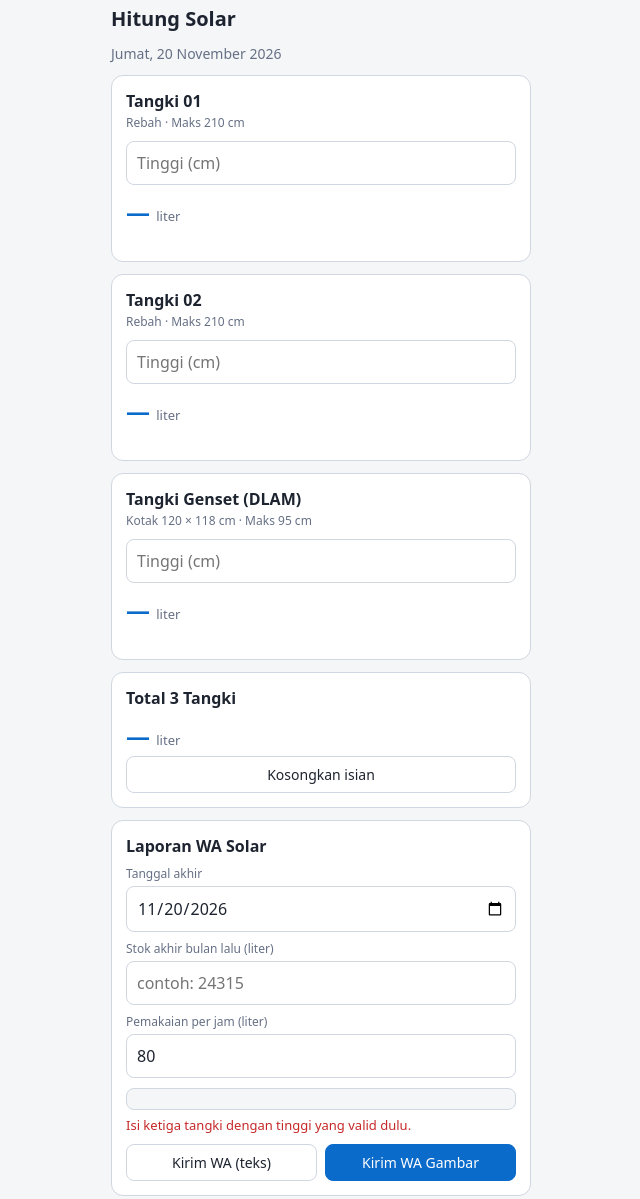
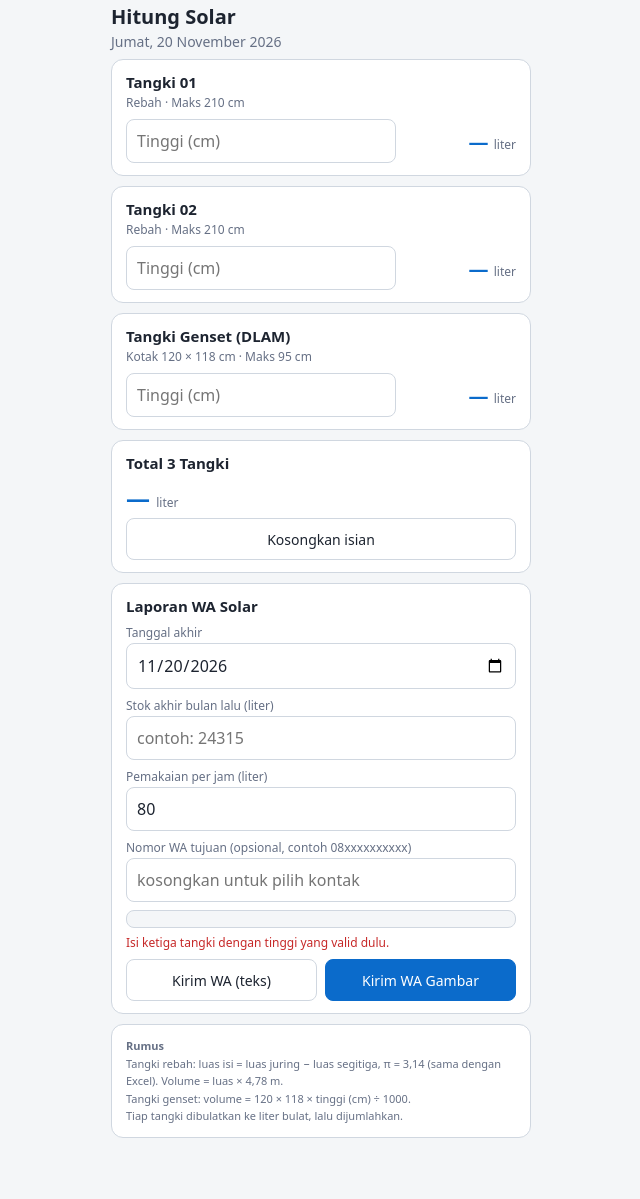
Before and after one commit to Chuumyxx/hitung-solar, a plain HTML site: page index.html in a window 1280 px wide. Shown: the part 11-1210 px from the top of the page, without its empty margins (319-959 px from the left). After the commit the page ends 1171 px from the top, so only its background shows below. Drawn offline with Linux system fonts and the light colour scheme.

Commit message:
Add files via upload

```diff
--- a/index.html
+++ b/index.html
@@ -37,6 +37,28 @@ select{width:84px}
 .wa-tombol .btn{margin-top:0;flex:1}
 .btn-utama{background:var(--acc);border-color:var(--acc);color:#fff}
 .tanggal{font-size:14px;color:var(--mut);margin:0 0 12px}
+input:focus,select:focus{outline:none;border-color:var(--acc);box-shadow:0 0 0 3px color-mix(in srgb,var(--acc) 25%,transparent)}
+input[type=date]{min-height:44px;color-scheme:inherit}
+.card{padding:12px 14px;margin-bottom:10px}
+.card h2{font-size:15px}
+.sub{margin-bottom:8px}
+.baris{display:flex;align-items:center;gap:10px}
+.baris input{flex:1 1 0;min-width:0;min-height:44px}
+.baris .hasil{margin:0;font-size:20px;white-space:nowrap;text-align:right;min-width:110px}
+.hasil small{font-size:12px}
+.err:empty{display:none}
+.err{min-height:0;margin-top:6px;font-size:12px}
+.card > .hasil{margin-top:8px}
+.wa-field{margin-top:8px}
+.wa-field label{margin-bottom:2px}
+.wa-field input{min-height:40px}
+.wa-pratinjau{font-size:13px;padding:8px 10px;margin-top:8px}
+.wa-tombol{margin-top:8px}
+.btn{min-height:42px}
+.btn-utama{min-height:42px}
+.rumus{font-size:11px}
+h1{margin:2px 0 2px}
+.tanggal{margin:0 0 8px}
 </style>
 </head>
 <body>
@@ -47,24 +69,30 @@ select{width:84px}
 <section class="card">
   <h2>Tangki 01</h2>
   <div class="sub">Rebah · Maks 210 cm</div>
+  <div class="baris">
     <input id="t1" type="text" inputmode="decimal" placeholder="Tinggi (cm)" autocomplete="off">
     <div class="hasil" id="r1">— <small>liter</small></div>
+  </div>
   <div class="err" id="e1"></div>
 </section>
 
 <section class="card">
   <h2>Tangki 02</h2>
   <div class="sub">Rebah · Maks 210 cm</div>
+  <div class="baris">
     <input id="t2" type="text" inputmode="decimal" placeholder="Tinggi (cm)" autocomplete="off">
     <div class="hasil" id="r2">— <small>liter</small></div>
+  </div>
   <div class="err" id="e2"></div>
 </section>
 
 <section class="card">
   <h2>Tangki Genset (DLAM)</h2>
   <div class="sub">Kotak 120 × 118 cm · Maks 95 cm</div>
+  <div class="baris">
     <input id="td" type="text" inputmode="decimal" placeholder="Tinggi (cm)" autocomplete="off">
     <div class="hasil" id="rd">— <small>liter</small></div>
+  </div>
   <div class="err" id="ed"></div>
 </section>
 
@@ -79,6 +107,7 @@ select{width:84px}
   <div class="wa-field"><label for="wa-tgl">Tanggal akhir</label><input id="wa-tgl" type="date"></div>
   <div class="wa-field"><label for="wa-awal">Stok akhir bulan lalu (liter)</label><input id="wa-awal" type="text" inputmode="numeric" placeholder="contoh: 24315" autocomplete="off"></div>
   <div class="wa-field"><label for="wa-jam">Pemakaian per jam (liter)</label><input id="wa-jam" type="text" inputmode="numeric" placeholder="80" autocomplete="off"></div>
+  <div class="wa-field"><label for="wa-nomor">Nomor WA tujuan (opsional, contoh 08xxxxxxxxxx)</label><input id="wa-nomor" type="tel" inputmode="tel" placeholder="kosongkan untuk pilih kontak" autocomplete="off"></div>
   <div class="wa-pratinjau" id="wa-pratinjau"></div>
   <div class="err" id="wa-err"></div>
   <div class="wa-tombol">
@@ -241,10 +270,21 @@ select{width:84px}
     }
   }
 
+  // Nomor format internasional (08xx -> 628xx). Kosong = pilih kontak di WhatsApp.
+  function nomorWA() {
+    var n = document.getElementById('wa-nomor').value.replace(/[^0-9]/g, '');
+    if (n === '') return '';
+    if (n.charAt(0) === '0') n = '62' + n.slice(1);
+    return n;
+  }
+
   function kirimTeks() {
     var hasil = buatLaporan();
     if (hasil.error) { perbaruiWA(); return; }
-    window.open('https://wa.me/?text=' + encodeURIComponent(hasil.teks), '_blank');
+    // Langsung pindah ke WhatsApp di tab yang sama (tanpa tab/pop-up baru).
+    // Nomor diisi = langsung ke chat itu; kosong = WhatsApp minta pilih kontak.
+    var tujuan = nomorWA();
+    window.location.href = 'https://wa.me/' + tujuan + '?text=' + encodeURIComponent(hasil.teks);
   }
 
   function kirimGambar() {
@@ -297,7 +337,8 @@ select{width:84px}
     try {
       localStorage.setItem(KUNCI_WA, JSON.stringify({
         awal: document.getElementById('wa-awal').value,
-        jam: document.getElementById('wa-jam').value
+        jam: document.getElementById('wa-jam').value,
+        nomor: document.getElementById('wa-nomor').value
       }));
     } catch (e) { /* abaikan */ }
   }
@@ -309,6 +350,7 @@ select{width:84px}
       var data = JSON.parse(localStorage.getItem(KUNCI_WA) || '{}');
       if (data.awal !== undefined) document.getElementById('wa-awal').value = data.awal;
       if (data.jam !== undefined) document.getElementById('wa-jam').value = data.jam;
+      if (data.nomor !== undefined) document.getElementById('wa-nomor').value = data.nomor;
     } catch (e) { /* abaikan */ }
   }
 
@@ -340,7 +382,7 @@ select{width:84px}
     hitungSemua();
   });
 
-  ['wa-tgl', 'wa-awal', 'wa-jam'].forEach(function (id) {
+  ['wa-tgl', 'wa-awal', 'wa-jam', 'wa-nomor'].forEach(function (id) {
     document.getElementById(id).addEventListener('input', function () {
       simpanWA();
       perbaruiWA();
```
Lines whose indentation alone changed are shown as unchanged.
